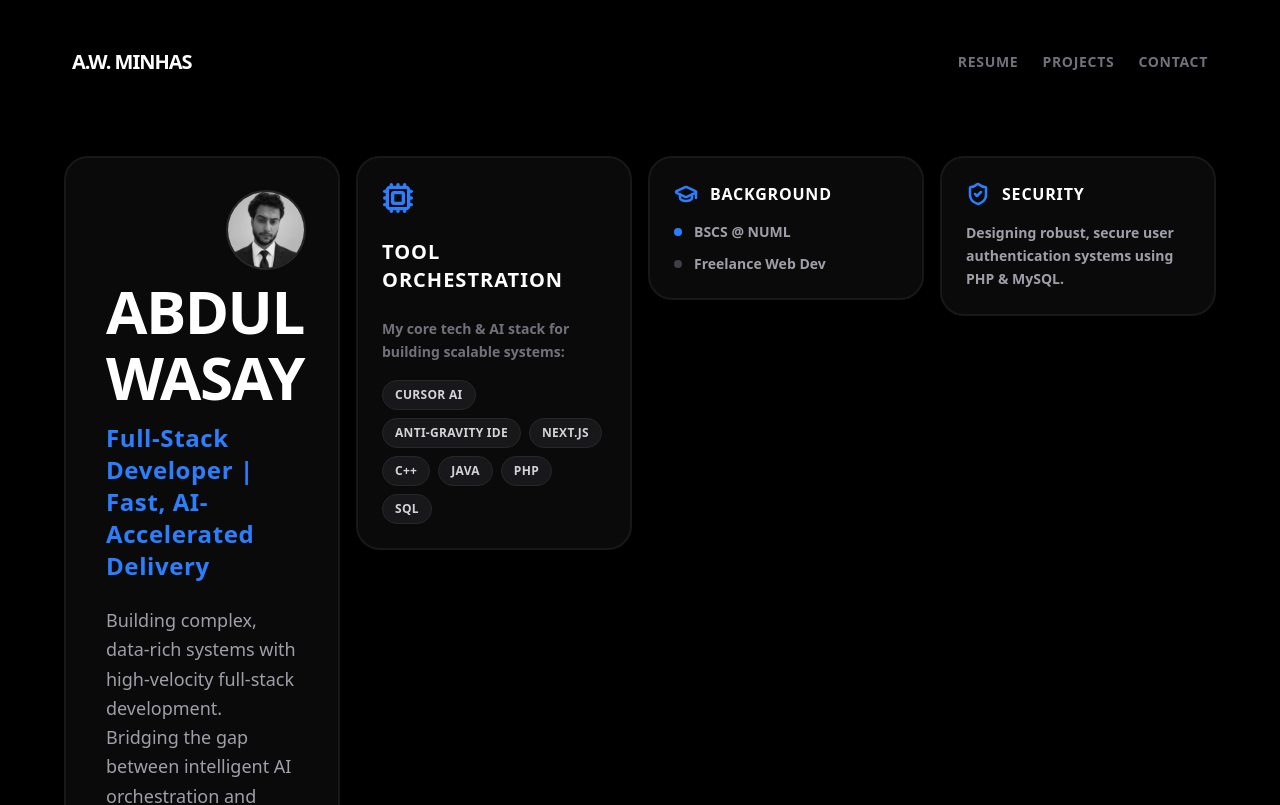
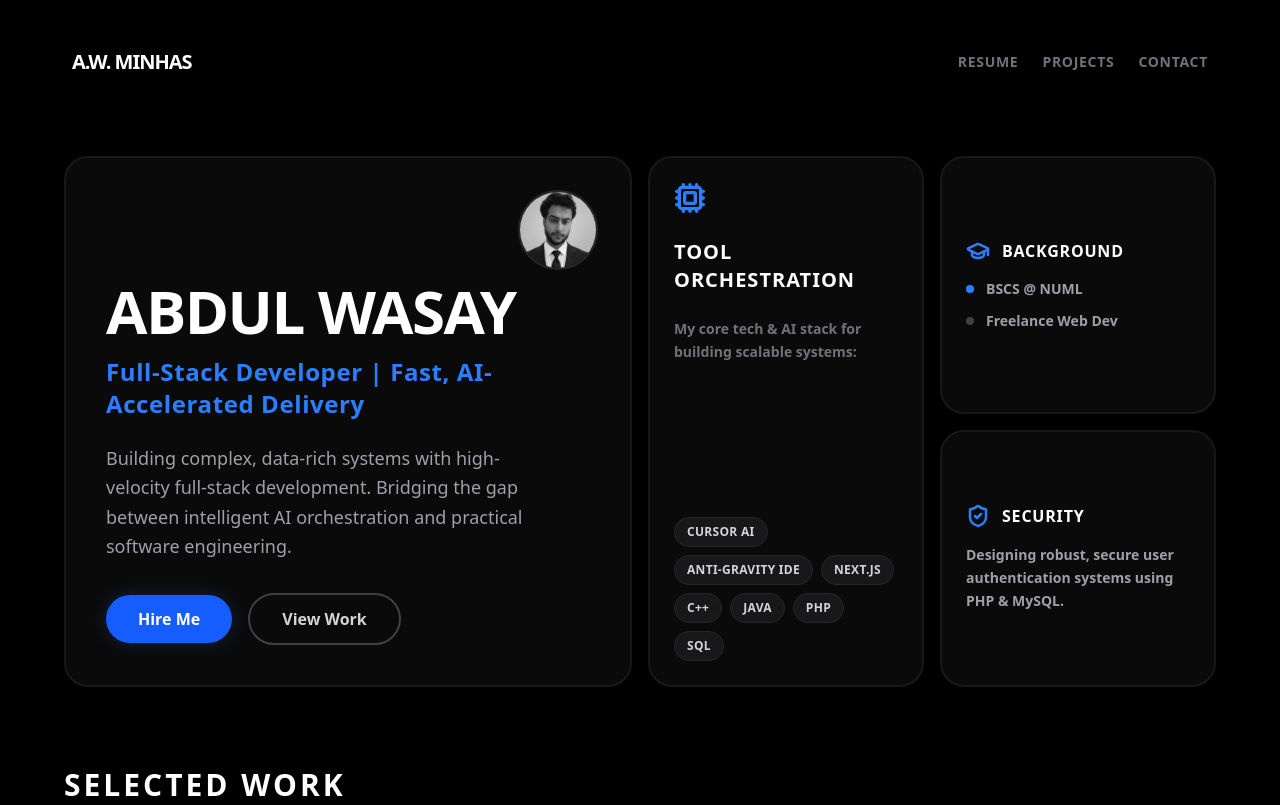
Before and after one commit to alone775/potfolio, a Next.js app: page /potfolio/ in a window 1280 px wide. Shown: the top 805 px of the page. Built offline with nearby package versions, Linux system fonts and the light colour scheme.

Commit message:
fix: resolve BentoBox css grid layout by merging wrapper div with card content

```diff
--- a/src/app/page.tsx
+++ b/src/app/page.tsx
@@ -52,13 +52,22 @@ const FadeIn = ({ children, delay = 0, className = "" }: { children: React.React
 );
 
 // Modular Bento Card Component
-const BentoCard = ({ className, children, href, id }: { className?: string, children: React.ReactNode, href?: string, id?: string }) => {
-  const content = (
-    <div id={id} className={`group relative bg-[#0a0a0a] border-2 border-zinc-900 rounded-3xl p-6 transition-all duration-200 ease-out hover:scale-[1.01] hover:border-blue-500 hover:bg-[#0f0f0f] flex flex-col overflow-hidden ${className}`}>
+const BentoCard = ({ className = "", children, href, id }: { className?: string, children: React.ReactNode, href?: string, id?: string }) => {
+  const cardClasses = `group relative bg-[#0a0a0a] border-2 border-zinc-900 rounded-3xl p-6 transition-all duration-200 ease-out hover:scale-[1.01] hover:border-blue-500 hover:bg-[#0f0f0f] flex flex-col overflow-hidden h-full ${className}`;
+
+  if (href) {
+    return (
+      <Link href={href} id={id} className={`block outline-none ${cardClasses}`}>
+        {children}
+      </Link>
+    );
+  }
+
+  return (
+    <div id={id} className={cardClasses}>
       {children}
     </div>
   );
-  return href ? <Link href={href} className="block outline-none h-full">{content}</Link> : <div className="h-full">{content}</div>;
 };
 
 // Modular Tag Component
```
